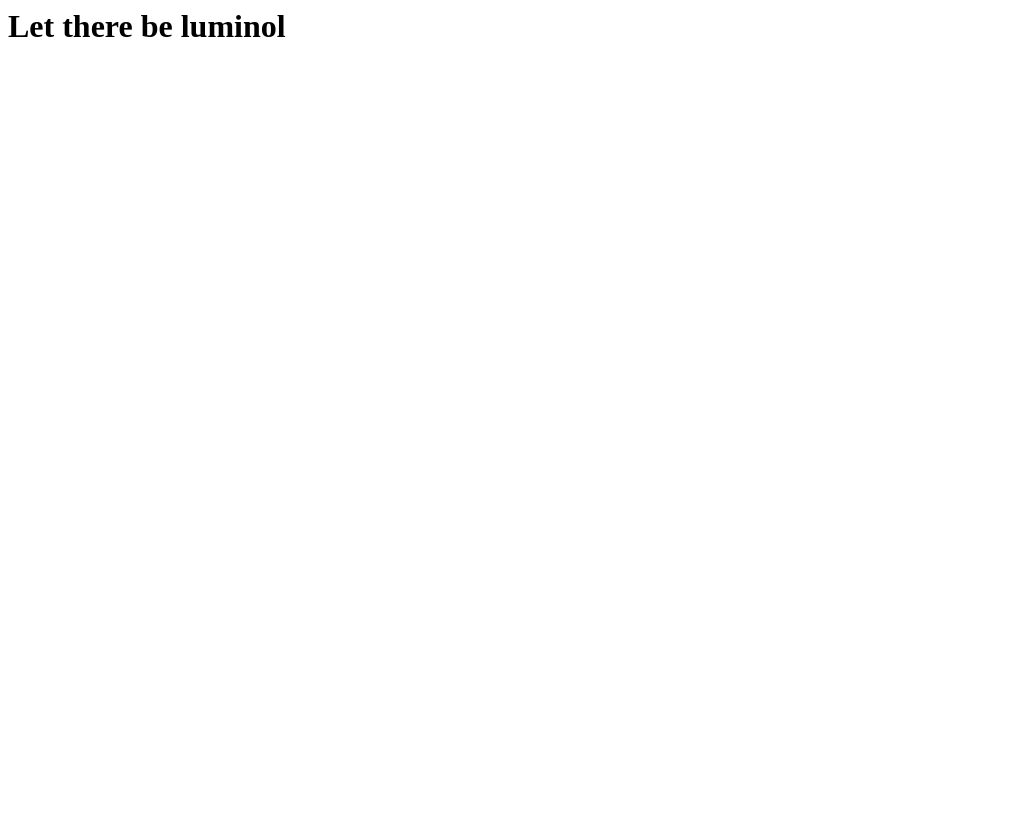
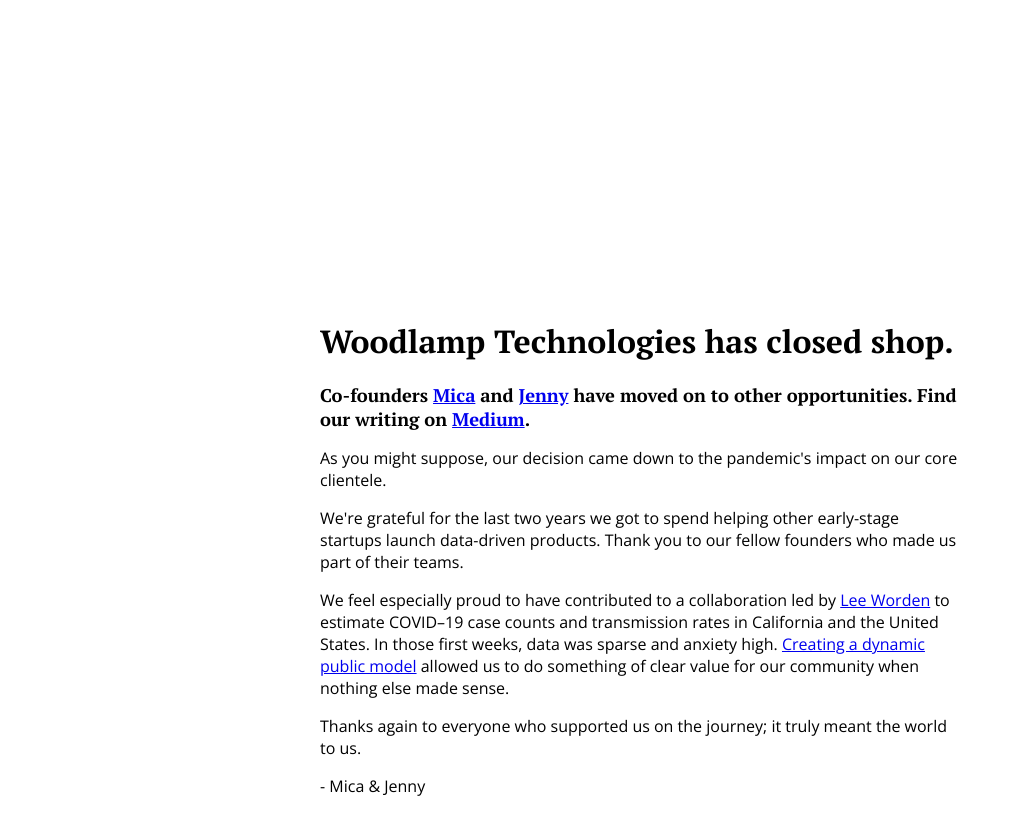
Before and after one commit to woodlamp-tech/woodlamp-tech.github.io, a plain HTML site: page index.html in a window 1280 px wide. Shown: the whole page, without its empty margins (0-1012 px from the left). Before the commit the page ends 800 px from the top, so only its background shows below. Drawn offline with nearby package versions, Linux system fonts and the light colour scheme.

Commit message:
Update with closing statement

```diff
--- a/index.html
+++ b/index.html
@@ -1 +1,58 @@
-<h1>Let there be luminol </h1>
+<!DOCTYPE html>
+
+<head>
+    <link rel="preconnect" href="https://fonts.googleapis.com">
+    <link rel="preconnect" href="https://fonts.gstatic.com" crossorigin>
+    <link href="https://fonts.googleapis.com/css2?family=Open+Sans&family=PT+Serif:wght@400;700&display=swap"
+        rel="stylesheet">
+
+    <style>
+        body {
+            margin: 25%;
+        }
+
+        h1,
+        h2 {
+            font-family: 'PT Serif', serif;
+        }
+
+        h2 {
+            font-size: 115%;
+        }
+
+        p {
+            font-family: 'Open Sans', sans-serif;
+        }
+
+        a {}
+    </style>
+
+</head>
+
+<body>
+    <h1>Woodlamp Technologies has closed shop.</h1>
+    <h2>Co-founders <a href="https://www.linkedin.com/in/micaelaneus/" target="_blank">Mica</a>
+        and <a href="https://www.linkedin.com/in/jenniferckwan/" target="_blank">Jenny</a>
+        have moved on to other
+        opportunities. Find our writing on <a href="https://medium.com/woodlamp-tech" target="_blank">Medium</a>.</h2>
+
+    <p>As you might suppose, our decision came down to the pandemic's impact on our core clientele.</p>
+
+    <p>We're grateful for the last two years we got to spend helping other early-stage startups launch data-driven
+        products.
+        Thank you to our fellow founders who made us part of their teams.</p>
+
+    <p>We feel especially proud to have contributed to a collaboration led by <a href="https://medium.com/woodlamp-tech"
+            target="_blank">Lee Worden</a> to estimate COVID–19 case counts
+        and transmission rates in California and the
+        United States. In those first weeks, data was sparse and anxiety high. <a href="https://ca-covid-r.info/"
+            target="_blank">Creating a dynamic public model</a> allowed us to
+        do something of clear value for our community when nothing else made
+        sense.</p>
+
+    <p>Thanks again to everyone who supported us on the journey; it truly meant the world to us.</p>
+    <p>- Mica & Jenny</p>
+
+</body>
+
+</html>
```
